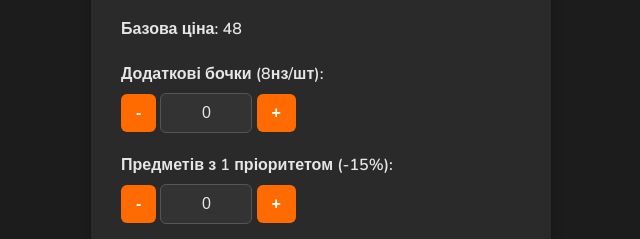
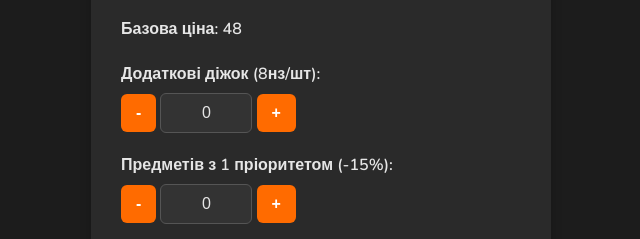
Before and after one commit to Twenty013/XABCalculator, a plain HTML site: page index.html in a window 1280 px wide. Shown: the part 191-430 px from the top of the page, 319-959 px from the left. Drawn offline with nearby package versions, Linux system fonts and the light colour scheme; a web font is replaced by a local one.

Commit message:
Update index.html

```diff
--- a/index.html
+++ b/index.html
@@ -27,7 +27,7 @@
     </div>
 
     <div class="field">
-        <label>Додаткові бочки (8нз/шт):</label>
+        <label>Додаткові діжок (8нз/шт):</label>
         <button onclick="updateBarrels(-1)">-</button>
         <input type="number" id="barrels" class="input" value="0" min="0" oninput="updateBarrels(0)">
         <button onclick="updateBarrels(1)">+</button>
```
